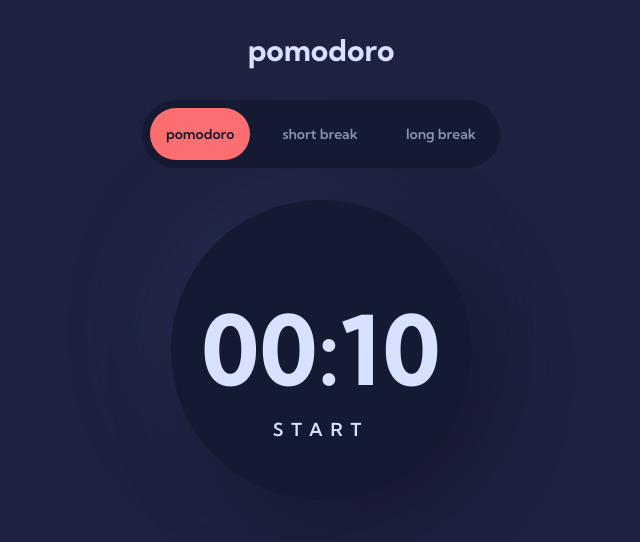
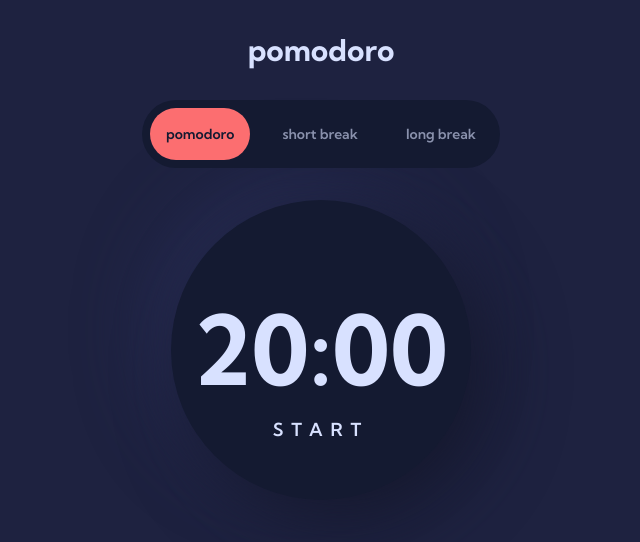
Before and after one commit to Jack-LP/pomodoro, a React (Vite) app: page / in a window 1280 px wide. Shown: the top 542 px of the page, without its empty margins (319-959 px from the left). Built offline with nearby package versions, Linux system fonts and the light colour scheme.

Commit message:
Added dynamic timing lengths

```diff
--- a/src/App.jsx
+++ b/src/App.jsx
@@ -3,15 +3,27 @@ import Heading from './components/Heading';
 import Tabs from './components/Tabs';
 import Clock from './components/Clock';
 
+const defaultTimeSettings = {
+  pomodoro: 1200,
+  short: 300,
+  long: 600,
+};
+
 const App = () => {
   const [timeFunc, setTimeFunc] = useState('pomodoro');
   const [isTiming, setIsTiming] = useState(false);
+  const [timeSettings, setTimeSettings] = useState(defaultTimeSettings);
 
   return (
     <div className='bg-plum text-white h-screen w-screen font-kumbh flex flex-col items-center py-8 gap-8'>
       <Heading />
       <Tabs timeFunc={timeFunc} setTimeFunc={setTimeFunc} />
-      <Clock isTiming={isTiming} setIsTiming={setIsTiming} />
+      <Clock
+        isTiming={isTiming}
+        setIsTiming={setIsTiming}
+        timeFunc={timeFunc}
+        timeSettings={timeSettings}
+      />
     </div>
   );
 };
--- a/src/components/Clock.jsx
+++ b/src/components/Clock.jsx
@@ -1,8 +1,25 @@
 import React, { useEffect, useState } from 'react';
 import { convertTime } from '../utilities/convertTime';
 
-const Clock = ({ isTiming, setIsTiming }) => {
-  const [timer, setTimer] = useState(10);
+const Clock = ({ isTiming, setIsTiming, timeFunc, timeSettings }) => {
+  let defaultTimer;
+  if (timeFunc === 'pomodoro') {
+    defaultTimer = timeSettings.pomodoro;
+  } else if (timeFunc === 'short') {
+    defaultTimer = timeSettings.short;
+  } else {
+    defaultTimer = timeSettings.long;
+  }
+
+  const [timer, setTimer] = useState(defaultTimer);
+
+  const updateTimeRemaining = () => {
+    if (!timer) {
+      setTimer(defaultTimer + 1);
+      setIsTiming(false);
+    }
+    setTimer((prev) => prev - 1);
+  };
 
   useEffect(() => {
     if (isTiming) {
@@ -13,14 +30,16 @@ const Clock = ({ isTiming, setIsTiming }) => {
     }
   }, [isTiming, setIsTiming, timer, setTimer]);
 
-  const updateTimeRemaining = () => {
-    if (!timer) {
-      setTimer(10);
-      setIsTiming(false);
+  useEffect(() => {
+    setIsTiming(false);
+    if (timeFunc === 'pomodoro') {
+      setTimer(timeSettings.pomodoro);
+    } else if (timeFunc === 'short') {
+      setTimer(timeSettings.short);
+    } else {
+      setTimer(timeSettings.long);
     }
-    console.log(timer);
-    setTimer((prev) => prev - 1);
-  };
+  }, [timeFunc, setTimer]);
 
   return (
     <div
```
